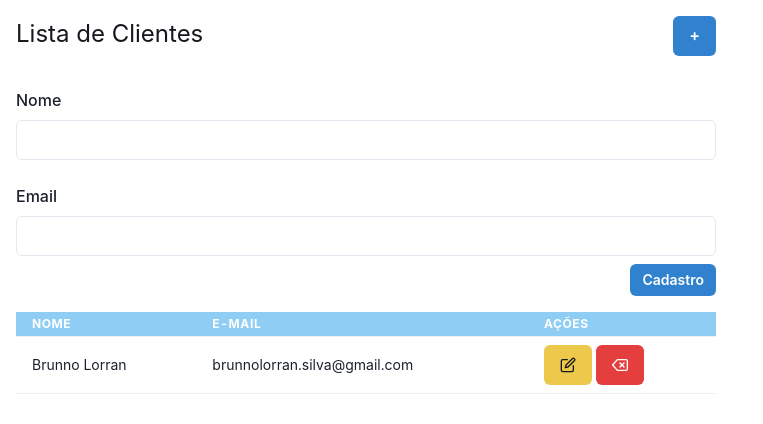
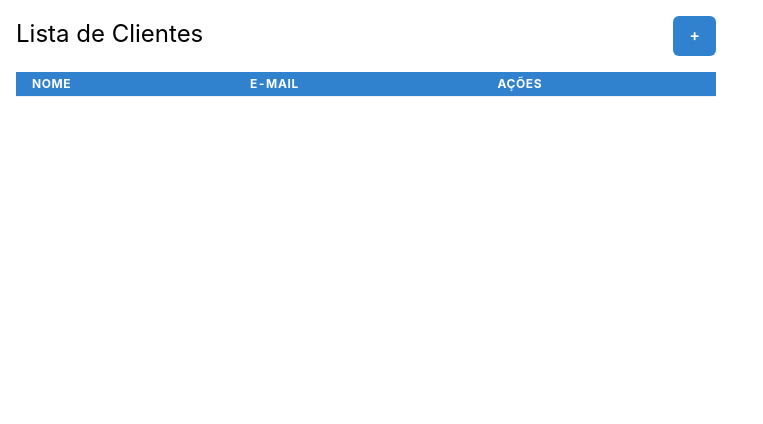
Before and after one commit to brunnolorran/crud-nextjs, a Next.js app: page / in a window 1280 px wide. Shown: the top 424 px of the page, without its empty margins (0-763 px from the left). Built offline with nearby package versions, Linux system fonts and the light colour scheme.

Commit message:
created update, delete and errors

```diff
--- a/package.json
+++ b/package.json
@@ -13,9 +13,9 @@
     "@emotion/react": "^11",
     "@emotion/styled": "^11",
     "framer-motion": "^6",
-    "next": "12.1.2",
-    "react": "18.0.0",
-    "react-dom": "18.0.0",
+    "next": "^12.1.4",
+    "react": "^18.0.0-rc.3",
+    "react-dom": "^18.0.0-rc.3",
     "react-icons": "^4.3.1"
   },
   "devDependencies": {
--- a/src/components/InputForm.js
+++ b/src/components/InputForm.js
@@ -1,10 +1,17 @@
-import { FormControl, FormLabel, Input } from '@chakra-ui/react';
+import {
+  FormControl,
+  FormErrorMessage,
+  FormLabel,
+  Input
+} from '@chakra-ui/react';
 
-const InputForm = ({ label, name, ...rest }) => {
+const InputForm = ({ label, name, error = null, ...rest }) => {
   return (
-    <FormControl marginY="1rem">
+    <FormControl marginY="1rem" isInvalid={!!error}>
       <FormLabel>{label}</FormLabel>
-      <Input type="email" name={name} id={name} {...rest} />
+      <Input name={name} id={name} {...rest} />
+
+      {!!error && <FormErrorMessage>{error}</FormErrorMessage>}
     </FormControl>
   );
 };
--- a/src/pages/_app.js
+++ b/src/pages/_app.js
@@ -1,20 +1,11 @@
-
-import { ChakraProvider, ColorModeProvider } from '@chakra-ui/react'
-
-import theme from '../theme'
+import { ChakraProvider } from '@chakra-ui/react';
 
 function MyApp({ Component, pageProps }) {
-  return(
-    <ChakraProvider resetCSS theme={theme}>
-      <ColorModeProvider
-        options={{
-          useSystemColorMode: true,
-        }}
-      >
-        <Component {...pageProps} />
-      </ColorModeProvider>
+  return (
+    <ChakraProvider>
+      <Component {...pageProps} />
     </ChakraProvider>
-  )
+  );
 }
 
-export default MyApp
+export default MyApp;
--- a/src/pages/index.js
+++ b/src/pages/index.js
@@ -1,3 +1,5 @@
+import { useState } from 'react';
+
 import {
   Button,
   Flex,
@@ -19,25 +21,132 @@ import { FiEdit, FiDelete } from 'react-icons/fi';
 import InputForm from '../components/InputForm';
 
 const Index = () => {
+  const [clients, setClients] = useState([]);
+  const [isFormOpen, setIsFormOpen] = useState(false);
+
+  const [id, setId] = useState(null);
+  const [name, setName] = useState('');
+  const [email, setEmail] = useState('');
+
+  const [errors, setErrors] = useState({ name: null, email: null });
+
+  const isValidFormData = () => {
+    if (!name) {
+      setErrors({ name: 'Nome obrigatório' });
+      return false;
+    }
+
+    if (!email) {
+      setErrors({ email: 'Email obrigatório' });
+      return false;
+    }
+    setErrors({});
+    return true;
+  };
+
+  const handleSubmitCreateClient = e => {
+    e.preventDefault();
+
+    if (!isValidFormData()) return;
+
+    setClients(
+      clients.concat({
+        _id: new Date().getMilliseconds().toString(),
+        name,
+        email
+      })
+    );
+
+    setName('');
+    setEmail('');
+    setId(null);
+    toggleFormState();
+  };
+
+  const handleSubmitUpdateClient = e => {
+    e.preventDefault();
+
+    if (!isValidFormData()) return;
+
+    setClients(
+      clients.map(client =>
+        client._id === id ? { name, email, _id: id } : client
+      )
+    );
+
+    setName('');
+    setEmail('');
+    toggleFormState();
+  };
+
+  const handleDeleteClient = _id => {
+    setClients(clients.filter(client => client._id !== _id));
+  };
+
+  const handleChangeName = text => {
+    setName(text);
+  };
+  const handleChangeEmail = text => {
+    setEmail(text);
+  };
+
+  const handleShowUpdateClientForm = client => {
+    setId(client._id);
+    setName(client.name);
+    setEmail(client.email);
+    setIsFormOpen(true);
+  };
+
+  const toggleFormState = () => {
+    setIsFormOpen(!isFormOpen);
+  };
+
   return (
     <Box w={700} margin={4}>
       <Flex color={'white'} justifyContent={'space-between'} marginY={4}>
         <Text color={'black'} fontSize={'2xl'}>
           Lista de Clientes
         </Text>
-        <Button colorScheme={'blue'}>+</Button>
+        <Button colorScheme={'blue'} onClick={toggleFormState}>
+          {isFormOpen ? '-' : '+'}
+        </Button>
       </Flex>
 
-      <VStack marginY={4}>
-        <InputForm label="Nome" name="name" />
-        <InputForm label="Email" name="email" type="email" />
-        <Button colorScheme="blue" size="sm" alignSelf={'flex-end'}>
-          Cadastro
+      {isFormOpen && (
+        <VStack
+          marginY={4}
+          as={'form'}
+          onSubmit={id ? handleSubmitUpdateClient : handleSubmitCreateClient}
+        >
+          <InputForm
+            label="Nome"
+            name="name"
+            value={name}
+            onChange={e => handleChangeName(e.target.value)}
+            error={errors.name}
+          />
+          <InputForm
+            label="Email"
+            name="email"
+            type="email"
+            value={email}
+            onChange={e => handleChangeEmail(e.target.value)}
+            error={errors.email}
+          />
+          <Button
+            colorScheme="blue"
+            size="sm"
+            alignSelf={'flex-end'}
+            type="submit"
+          >
+            {id ? 'Atualizar' : 'Cadastrar'}
           </Button>
         </VStack>
+      )}
+
       <TableContainer>
         <Table size="sm">
-          <Thead bgColor={'blue.200'}>
+          <Thead bgColor={'blue.500'}>
             <Tr>
               <Th textColor={'white'}>Nome</Th>
               <Th textColor={'white'}>E-mail</Th>
@@ -45,24 +154,35 @@ const Index = () => {
             </Tr>
           </Thead>
           <Tbody>
-            <Tr>
-              <Td>Brunno Lorran</Td>
-              <Td>brunnolorran.silva@gmail.com</Td>
+            {clients.map(client => (
+              <Tr key={client.email}>
+                <Td>{client.name}</Td>
+                <Td>{client.email}</Td>
                 <Td>
                   <Flex>
                     <Tooltip label={'Editar'}>
-                    <Button colorScheme={'yellow'} mr={1}>
+                      <Button
+                        colorScheme={'yellow'}
+                        mr={1}
+                        onClick={() => {
+                          handleShowUpdateClientForm(client);
+                        }}
+                      >
                         <FiEdit />
                       </Button>
                     </Tooltip>
                     <Tooltip label={'Deletar'}>
-                    <Button colorScheme={'red'}>
+                      <Button
+                        colorScheme={'red'}
+                        onClick={() => handleDeleteClient(client._id)}
+                      >
                         <FiDelete />
                       </Button>
                     </Tooltip>
                   </Flex>
                 </Td>
               </Tr>
+            ))}
           </Tbody>
         </Table>
       </TableContainer>
```
Also changed, not shown: 1 other file (tests, documents, lock files or other folders). Lines whose indentation alone changed are shown as unchanged.
